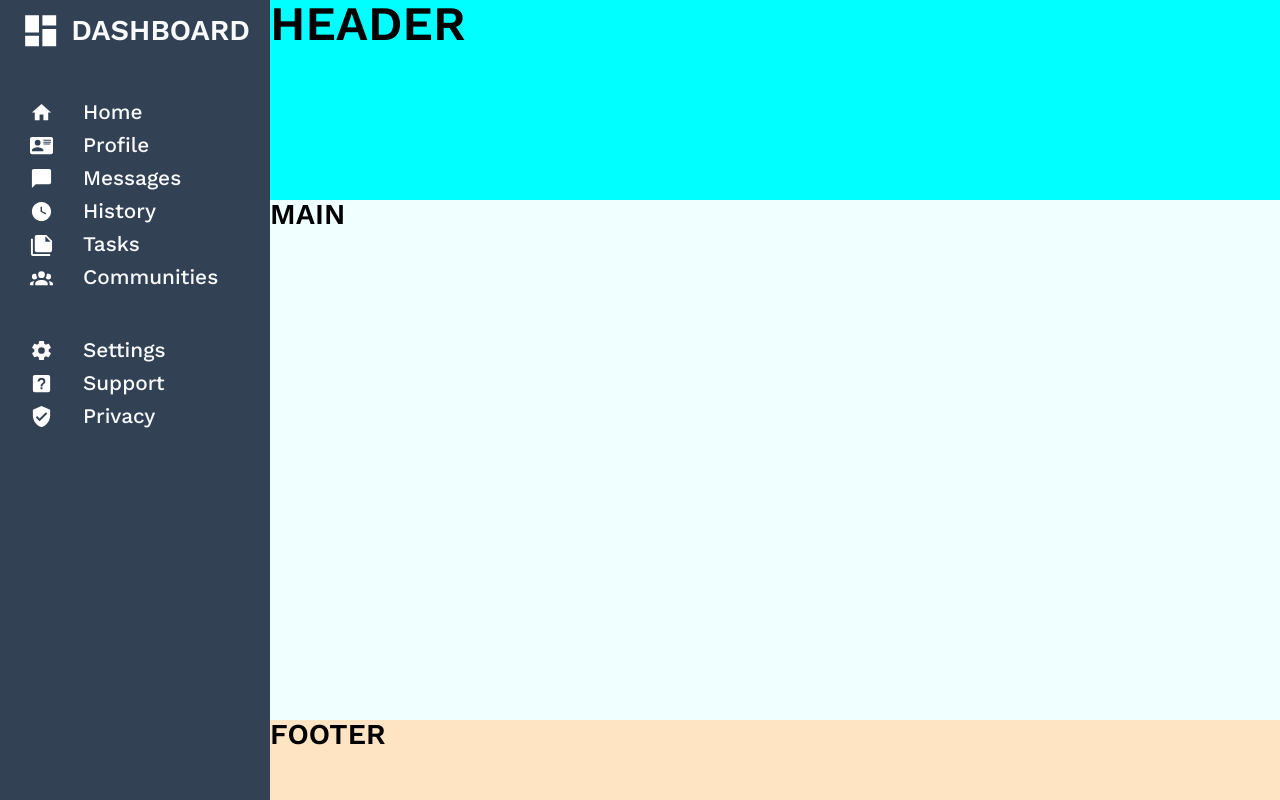
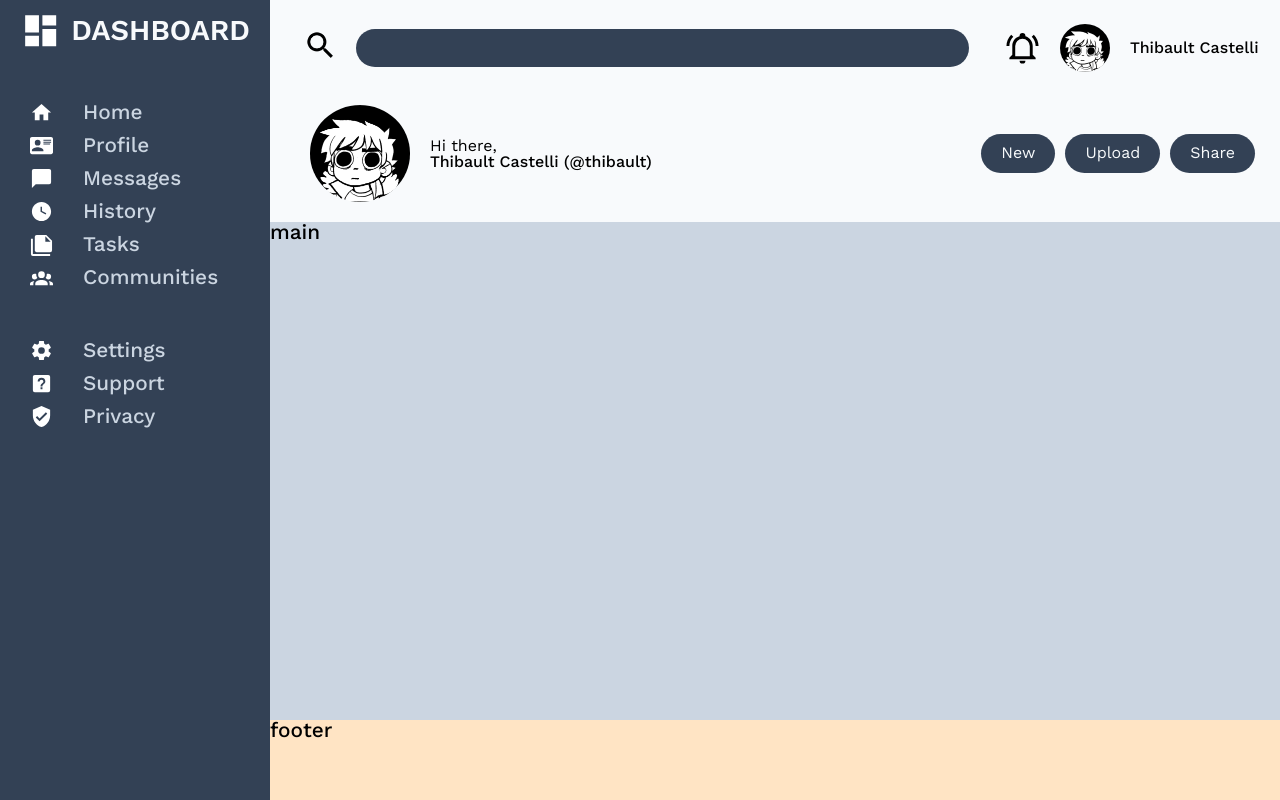
Before and after one commit to nineInchClous/odin-admin-dashboard, a plain HTML site: page index.html in a window 1280 px wide. Drawn offline with nearby package versions, Linux system fonts and the light colour scheme.

Commit message:
Add header layout and content

```diff
--- a/css/styles.scss
+++ b/css/styles.scss
@@ -6,15 +6,109 @@ $grey: #cbd5e1;
 $dark-grey: #334155;
 $black: #0f172a;
 
+$small-shadow: 0px 0px 5px 0px rgba(51, 51, 51, 0.8);
+$small-icons: 35px;
+$transition: all 0.2s ease;
+
 body {
     min-height: 100vh;
     display: grid;
     grid-template-columns: minmax(270px, 20%) minmax(400px, 80%);
-    grid-template-rows: 200px 1fr 80px;
+    grid-template-rows: auto 1fr 80px;
     font-family: 'Work Sans', sans-serif;
+}
 
 header {
-        background-color: aqua;
+    background-color: $white;
+    padding: 20px;
+    box-shadow: 0px 10px 5px 0px rgba(51, 51, 51, 0.8);
+
+    section {
+        @extend %flex-justify-between;
+    }
+    #welcome-sect {
+        margin-top: 30px;
+        img {
+            width: 100px;
+        }
+    }
+
+    form {
+        @extend %flex-align-center;
+        width: 70%;
+        margin-right: 30px;
+
+        button {
+            background-color: transparent;
+            border: none;
+            outline: none;
+            margin-right: 5px;
+            cursor: pointer;
+
+            img {
+                width: $small-icons;
+                border: 2px solid transparent;
+                border-radius: 10px;
+                padding: 5px;
+                transition: $transition;
+
+                &:hover {
+                    border-color: $dark-grey;
+                }
+            }
+        }
+
+        input {
+            border: none;
+            border-radius: 50px;
+            padding: 10px;
+            outline: none;
+            flex-grow: 1;
+            background-color: $dark-grey;
+            color: $white;
+            transition: $transition;
+
+            &:focus, &:hover {
+                box-shadow:  $small-shadow;
+            }
+        }
+    }
+
+    div {
+        @extend %flex-align-center;
+        svg {
+            width: $small-icons;
+        }
+
+        img {
+            width: 50px;
+            margin: 0 20px;
+        }
+
+        h2 {
+            font-size: 1rem;
+            min-width: 130px;
+        }
+    }
+
+    div>div {
+        display: block;
+    }
+
+    button[type=button] {
+        background-color: $dark-grey;
+        color: $white;
+        border: none;
+        transition: $transition;
+        padding: 10px 20px;
+        border-radius: 20px;
+        cursor: pointer;
+        margin: 0 5px;
+
+        &:hover {
+            box-shadow: $small-shadow;
+        }
+    }
 }
 
 aside {
@@ -28,7 +122,7 @@ body {
     }
 
     .logo-title, .logo-link {
-            @extend %flex-center, %clickable;
+        @extend %flex-align-center;
         margin-bottom: 10px;
     }
     .logo-title {
@@ -39,44 +133,60 @@ body {
         }
     }
     .logo-link {
+        cursor: pointer;
+        color: $grey;
+
         svg {
             max-width: 10%;
             filter: invert(100%);
             margin-right: 30px;
             margin-left: 10px;
         }
+
+        &:hover {
+            color: $white;
+        }
     }
 }
 
 main {
-        background-color: azure;
+    background-color: $grey;
 }
 
 footer {
     background-color: bisque;
-    }
 }
 
 h1, h2, h3, h4, h5, h6 {
     font-weight: bold;
 }
 h1 {
-    font-size: 3rem;
+    font-size: 1.8rem;
     text-transform: uppercase;
 }
 h2 {
-    font-size: 1.8rem;
-    text-transform: uppercase;
-}
-h3 {
     font-size: 1.3rem;
     font-weight: 500;
 }
 
-%flex-center {
+.visually-hidden {
+    clip: rect(0 0 0 0);
+    clip-path: inset(50%);
+    height: 1px;
+    overflow: hidden;
+    position: absolute;
+    white-space: nowrap;
+    width: 1px;
+}
+.profile-picture {
+    border-radius: 50%;
+}
+
+%flex-align-center {
     display: flex;
     align-items: center;
 }
-%clickable {
-    cursor: pointer;
+%flex-justify-between {
+    display: flex;
+    justify-content: space-between;
 }
--- a/index.html
+++ b/index.html
@@ -8,54 +8,79 @@
 </head>
 <body>
     <header>
-        <h1>header</h1>
+        <section id="search-sect">
+            <form>
+                <button type="submit"><img src="img/magnify.png"/></button>
+                <label for="search" class="visually-hidden">Search input</label>
+                <input type="text" name="search" id="search">
+            </form>
+            <div>
+                <svg xmlns="http://www.w3.org/2000/svg" viewBox="0 0 24 24"><title>bell-ring-outline</title><path d="M10,21H14A2,2 0 0,1 12,23A2,2 0 0,1 10,21M21,19V20H3V19L5,17V11C5,7.9 7.03,5.17 10,4.29C10,4.19 10,4.1 10,4A2,2 0 0,1 12,2A2,2 0 0,1 14,4C14,4.1 14,4.19 14,4.29C16.97,5.17 19,7.9 19,11V17L21,19M17,11A5,5 0 0,0 12,6A5,5 0 0,0 7,11V18H17V11M19.75,3.19L18.33,4.61C20.04,6.3 21,8.6 21,11H23C23,8.07 21.84,5.25 19.75,3.19M1,11H3C3,8.6 3.96,6.3 5.67,4.61L4.25,3.19C2.16,5.25 1,8.07 1,11Z" /></svg>
+                <img src="img/scott_pilgrim.png" alt="profile picture" class="profile-picture">
+                <h2>Thibault Castelli</h2>
+            </div>
+        </section>
+        <section id="welcome-sect">
+            <div>
+                <img src="img/scott_pilgrim.png" alt="profile picture" class="profile-picture">
+                <div>
+                    <p>Hi there,</p>
+                    <h2>Thibault Castelli (@thibault)</h2>
+                </div>
+            </div>
+            <div>
+                <button type="button">New</button>
+                <button type="button">Upload</button>
+                <button type="button">Share</button>
+            </div>
+        </section>
     </header>
 
     <aside>
-        <section>
+        <section id="dashboard-title">
             <div class="logo-title">
                 <svg xmlns="http://www.w3.org/2000/svg" viewBox="0 0 24 24"><title>view-dashboard</title><path d="M13,3V9H21V3M13,21H21V11H13M3,21H11V15H3M3,13H11V3H3V13Z" /></svg>
-                <h2>Dashboard</h2>
+                <h1>Dashboard</h1>
             </div>
         </section>
-        <section>
+        <section id="dashboard-main-links">
             <div class="logo-link">
                 <svg xmlns="http://www.w3.org/2000/svg" viewBox="0 0 24 24"><title>home</title><path d="M10,20V14H14V20H19V12H22L12,3L2,12H5V20H10Z" /></svg>
-                <h3>Home</h3>
+                <h2>Home</h2>
             </div>
             <div class="logo-link">
                 <svg xmlns="http://www.w3.org/2000/svg" viewBox="0 0 24 24"><title>card-account-details</title><path d="M2,3H22C23.05,3 24,3.95 24,5V19C24,20.05 23.05,21 22,21H2C0.95,21 0,20.05 0,19V5C0,3.95 0.95,3 2,3M14,6V7H22V6H14M14,8V9H21.5L22,9V8H14M14,10V11H21V10H14M8,13.91C6,13.91 2,15 2,17V18H14V17C14,15 10,13.91 8,13.91M8,6A3,3 0 0,0 5,9A3,3 0 0,0 8,12A3,3 0 0,0 11,9A3,3 0 0,0 8,6Z" /></svg>
-                <h3>Profile</h3>
+                <h2>Profile</h2>
             </div>
             <div class="logo-link">
                 <svg xmlns="http://www.w3.org/2000/svg" viewBox="0 0 24 24"><title>message</title><path d="M20,2H4A2,2 0 0,0 2,4V22L6,18H20A2,2 0 0,0 22,16V4C22,2.89 21.1,2 20,2Z" /></svg>
-                <h3>Messages</h3>
+                <h2>Messages</h2>
             </div>
             <div class="logo-link">
                 <svg xmlns="http://www.w3.org/2000/svg" viewBox="0 0 24 24"><title>clock-time-four</title><path d="M12 2C6.5 2 2 6.5 2 12C2 17.5 6.5 22 12 22C17.5 22 22 17.5 22 12S17.5 2 12 2M16.3 15.2L11 12.3V7H12.5V11.4L17 13.9L16.3 15.2Z" /></svg>
-                <h3>History</h3>
+                <h2>History</h2>
             </div>
             <div class="logo-link">
                 <svg xmlns="http://www.w3.org/2000/svg" viewBox="0 0 24 24"><title>note-multiple</title><path d="M16,9H21.5L16,3.5V9M7,2H17L23,8V18A2,2 0 0,1 21,20H7C5.89,20 5,19.1 5,18V4A2,2 0 0,1 7,2M3,6V22H21V24H3A2,2 0 0,1 1,22V6H3Z" /></svg>
-                <h3>Tasks</h3>
+                <h2>Tasks</h2>
             </div>
             <div class="logo-link">
                 <svg xmlns="http://www.w3.org/2000/svg" viewBox="0 0 24 24"><title>account-group</title><path d="M12,5.5A3.5,3.5 0 0,1 15.5,9A3.5,3.5 0 0,1 12,12.5A3.5,3.5 0 0,1 8.5,9A3.5,3.5 0 0,1 12,5.5M5,8C5.56,8 6.08,8.15 6.53,8.42C6.38,9.85 6.8,11.27 7.66,12.38C7.16,13.34 6.16,14 5,14A3,3 0 0,1 2,11A3,3 0 0,1 5,8M19,8A3,3 0 0,1 22,11A3,3 0 0,1 19,14C17.84,14 16.84,13.34 16.34,12.38C17.2,11.27 17.62,9.85 17.47,8.42C17.92,8.15 18.44,8 19,8M5.5,18.25C5.5,16.18 8.41,14.5 12,14.5C15.59,14.5 18.5,16.18 18.5,18.25V20H5.5V18.25M0,20V18.5C0,17.11 1.89,15.94 4.45,15.6C3.86,16.28 3.5,17.22 3.5,18.25V20H0M24,20H20.5V18.25C20.5,17.22 20.14,16.28 19.55,15.6C22.11,15.94 24,17.11 24,18.5V20Z" /></svg>
-                <h3>Communities</h3>
+                <h2>Communities</h2>
             </div>
         </section>
-        <section>
+        <section id="dashboard-setting-links">
             <div class="logo-link">
                 <svg xmlns="http://www.w3.org/2000/svg" viewBox="0 0 24 24"><title>cog</title><path d="M12,15.5A3.5,3.5 0 0,1 8.5,12A3.5,3.5 0 0,1 12,8.5A3.5,3.5 0 0,1 15.5,12A3.5,3.5 0 0,1 12,15.5M19.43,12.97C19.47,12.65 19.5,12.33 19.5,12C19.5,11.67 19.47,11.34 19.43,11L21.54,9.37C21.73,9.22 21.78,8.95 21.66,8.73L19.66,5.27C19.54,5.05 19.27,4.96 19.05,5.05L16.56,6.05C16.04,5.66 15.5,5.32 14.87,5.07L14.5,2.42C14.46,2.18 14.25,2 14,2H10C9.75,2 9.54,2.18 9.5,2.42L9.13,5.07C8.5,5.32 7.96,5.66 7.44,6.05L4.95,5.05C4.73,4.96 4.46,5.05 4.34,5.27L2.34,8.73C2.21,8.95 2.27,9.22 2.46,9.37L4.57,11C4.53,11.34 4.5,11.67 4.5,12C4.5,12.33 4.53,12.65 4.57,12.97L2.46,14.63C2.27,14.78 2.21,15.05 2.34,15.27L4.34,18.73C4.46,18.95 4.73,19.03 4.95,18.95L7.44,17.94C7.96,18.34 8.5,18.68 9.13,18.93L9.5,21.58C9.54,21.82 9.75,22 10,22H14C14.25,22 14.46,21.82 14.5,21.58L14.87,18.93C15.5,18.67 16.04,18.34 16.56,17.94L19.05,18.95C19.27,19.03 19.54,18.95 19.66,18.73L21.66,15.27C21.78,15.05 21.73,14.78 21.54,14.63L19.43,12.97Z" /></svg>
-                <h3>Settings</h3>
+                <h2>Settings</h2>
             </div>
             <div class="logo-link">
                 <svg xmlns="http://www.w3.org/2000/svg" viewBox="0 0 24 24"><title>help-box</title><path d="M11,18H13V16H11V18M12,6A4,4 0 0,0 8,10H10A2,2 0 0,1 12,8A2,2 0 0,1 14,10C14,12 11,11.75 11,15H13C13,12.75 16,12.5 16,10A4,4 0 0,0 12,6M5,3H19A2,2 0 0,1 21,5V19A2,2 0 0,1 19,21H5A2,2 0 0,1 3,19V5A2,2 0 0,1 5,3Z" /></svg>
-                <h3>Support</h3>
+                <h2>Support</h2>
             </div>
             <div class="logo-link">
                 <svg xmlns="http://www.w3.org/2000/svg" viewBox="0 0 24 24"><title>shield-check</title><path d="M10,17L6,13L7.41,11.59L10,14.17L16.59,7.58L18,9M12,1L3,5V11C3,16.55 6.84,21.74 12,23C17.16,21.74 21,16.55 21,11V5L12,1Z" /></svg>
-                <h3>Privacy</h3>
+                <h2>Privacy</h2>
             </div>
         </section>
     </aside>
```
Also changed, not shown: css/styles.css, img/magnify.png (added), img/scott_pilgrim.png (added), 1 other file. Lines whose indentation alone changed are shown as unchanged.
